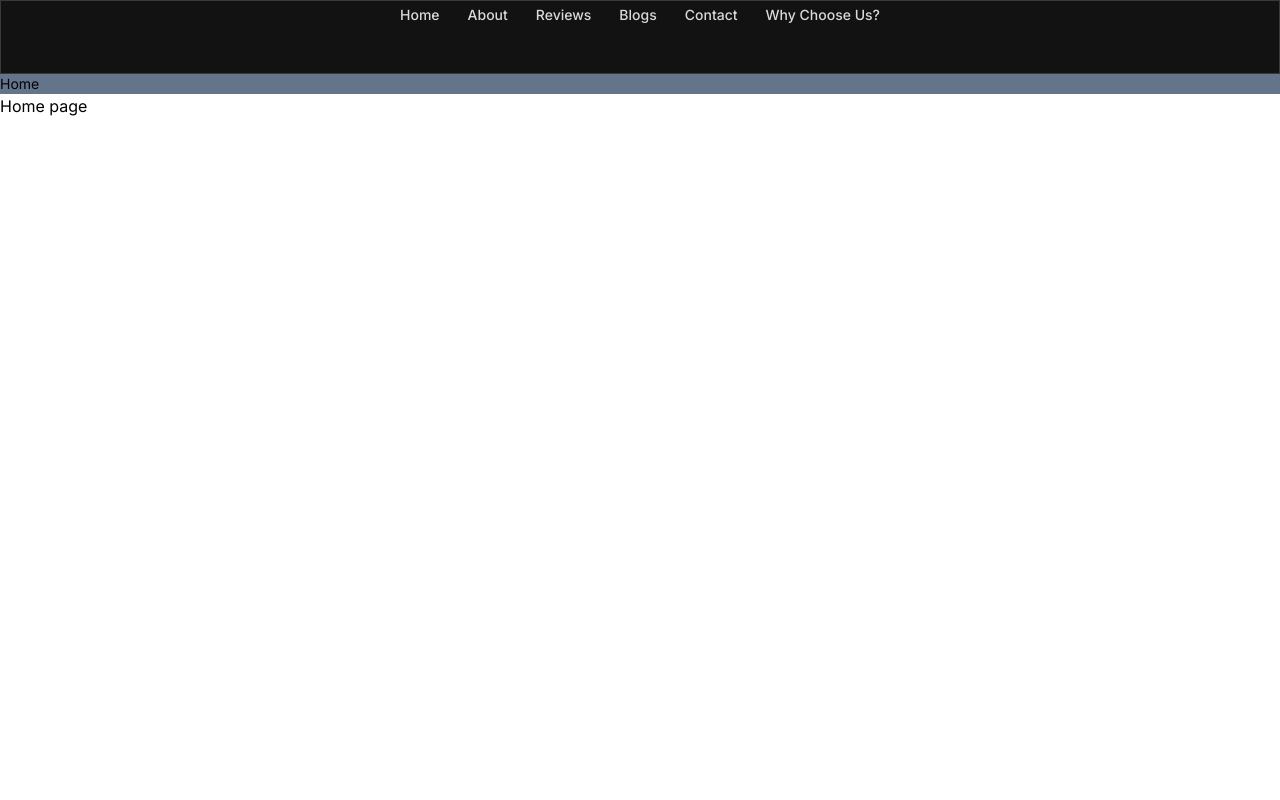
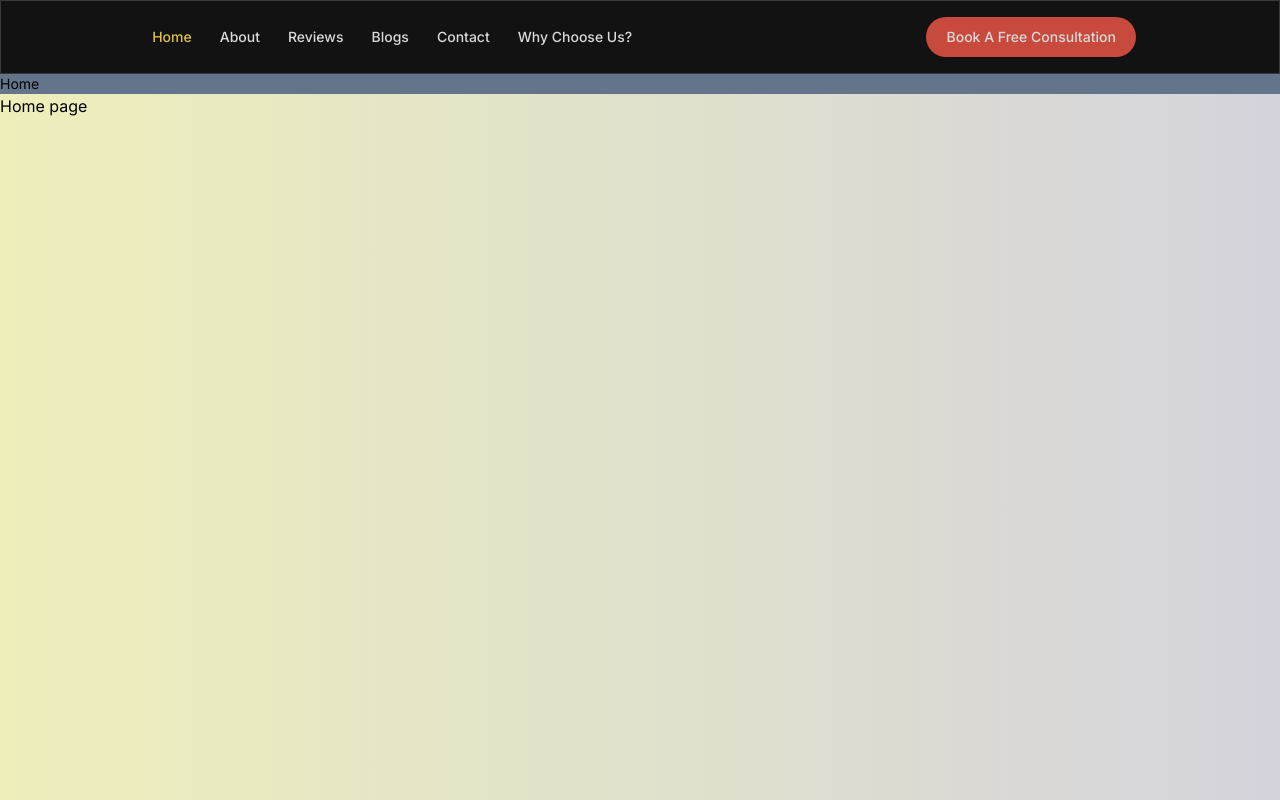
Before and after one commit to the-value-crew/star-tutor-web-redesign, a PHP site: page /pages/home.html in a window 1280 px wide. Run offline with PHP 8.4, Linux system fonts and the light colour scheme.

Commit message:
add: implemented navbar without logo along with bg-color

```diff
--- a/src/output.css
+++ b/src/output.css
@@ -554,12 +554,20 @@ video {
   height: 74px;
 }
 
+.items-center{
+  align-items: center;
+}
+
 .justify-around{
   justify-content: space-around;
 }
 
 .gap-\[12px\]{
   gap: 12px;
+}
+
+.rounded-\[60px\]{
+  border-radius: 60px;
 }
 
 .border{
@@ -580,9 +588,28 @@ video {
   background-color: rgb(18 18 18 / var(--tw-bg-opacity));
 }
 
+.bg-\[\#C84A3D\]{
+  --tw-bg-opacity: 1;
+  background-color: rgb(200 74 61 / var(--tw-bg-opacity));
+}
+
 .bg-slate-500{
   --tw-bg-opacity: 1;
   background-color: rgb(100 116 139 / var(--tw-bg-opacity));
+}
+
+.bg-gradient-to-r{
+  background-image: linear-gradient(to right, var(--tw-gradient-stops));
+}
+
+.from-\[\#EEEEBB\]{
+  --tw-gradient-from: #EEEEBB var(--tw-gradient-from-position);
+  --tw-gradient-to: rgb(238 238 187 / 0) var(--tw-gradient-to-position);
+  --tw-gradient-stops: var(--tw-gradient-from), var(--tw-gradient-to);
+}
+
+.to-\[\#D4D3DC\]{
+  --tw-gradient-to: #D4D3DC var(--tw-gradient-to-position);
 }
 
 .px-\[8px\]{
@@ -590,9 +617,24 @@ video {
   padding-right: 8px;
 }
 
+.py-4{
+  padding-top: 1rem;
+  padding-bottom: 1rem;
+}
+
 .py-\[4px\]{
   padding-top: 4px;
   padding-bottom: 4px;
+}
+
+.py-\[10px\]{
+  padding-top: 10px;
+  padding-bottom: 10px;
+}
+
+.px-5{
+  padding-left: 1.25rem;
+  padding-right: 1.25rem;
 }
 
 .text-sm{
@@ -608,3 +650,8 @@ video {
   --tw-text-opacity: 1;
   color: rgb(218 218 218 / var(--tw-text-opacity));
 }
+
+.text-\[\#E4C045\]{
+  --tw-text-opacity: 1;
+  color: rgb(228 192 69 / var(--tw-text-opacity));
+}
--- a/src/pages/home.html
+++ b/src/pages/home.html
@@ -3,20 +3,23 @@
     <title>Home</title>
     <link href="../output.css" rel="stylesheet" />
   </head>
-  <body>
+  <body class="bg-gradient-to-r from-[#EEEEBB] to-[#D4D3DC]">
     <nav
-      class="bg-[#121212] border border-solid border-[#393939] text-[#DADADA] flex text-sm font-medium justify-around h-[74px]"
+      class="bg-[#121212] border border-solid border-[#393939] text-[#DADADA] flex text-sm font-medium justify-around h-[74px] py-4"
     >
-      <div class="flex gap-[12px]">
-        <a class="py-[4px] px-[8px]">Home</a>
+      <div class="flex gap-[12px] items-center">
+        <a class="py-[4px] px-[8px] text-[#E4C045]">Home</a>
         <a class="py-[4px] px-[8px]">About</a>
         <a class="py-[4px] px-[8px]">Reviews</a>
         <a class="py-[4px] px-[8px]">Blogs</a>
         <a class="py-[4px] px-[8px]">Contact</a>
         <a class="py-[4px] px-[8px]">Why Choose Us?</a>
       </div>
+      <button class="bg-[#C84A3D] rounded-[60px] py-[10px] px-5">
+        Book A Free Consultation
+      </button>
     </nav>
-    <h1 class="bg-slate-500 text-sm">Home</h1>
+    <h1 class="text-sm bg-slate-500">Home</h1>
     <p>Home page</p>
   </body>
 </html>
```
Also changed, not shown: 1 other file.
